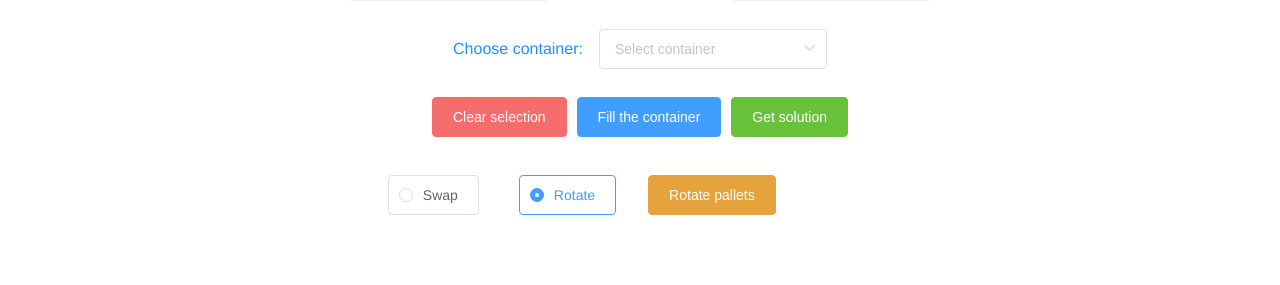
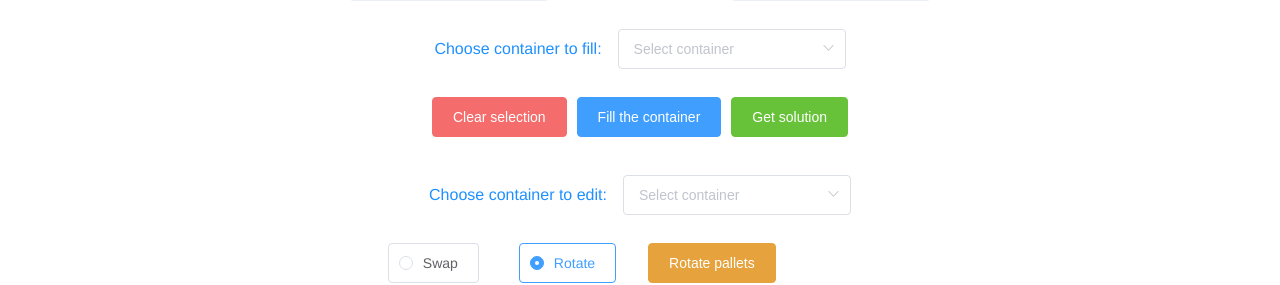
Before and after one commit to dragutin-avdalovic/ContainerPacking, a Vue app: page / in a window 1280 px wide. Shown: the part 616-901 px from the top of the page. Before the commit the page ends 873 px from the top, so only its background shows below. Built offline with nearby package versions, Linux system fonts and the light colour scheme.

Commit message:
A function for dleeting and choosing which container to edit in progress, multiple edit is not alowed so the function is needed

```diff
--- a/src/components/ContainerPacking.vue
+++ b/src/components/ContainerPacking.vue
@@ -56,8 +56,8 @@
           </el-transfer>
         </el-col>
         <el-col class="row-bg-center">
-          <span class="chooseContainer">Choose container:</span>
-          <el-select v-on:change="drawSelectedContainers" style="float: right;" v-model="container" multiple placeholder="Select container">
+          <span class="chooseContainer">Choose container to fill:</span>
+          <el-select style="float: right;" v-model="container" multiple placeholder="Select container">
             <el-option
               v-for="(item, index) in containers"
               :key="item.ID"
@@ -82,6 +82,19 @@
         </canvas>
       </div>
     </el-row>
+    <el-row  class="row-bg-center">
+      <span class="chooseContainer">Choose container to edit:</span>
+      <el-select v-on:change="drawContainer(containerForEdit)" style="float: right;" v-model="containerForEdit" placeholder="Select container">
+        <el-option
+          v-for="(item, index) in containers"
+          :key="item.ID"
+          :value="index"
+        >
+          <span style="float: left; color: #0000ff">{{ item.ID }}</span>
+          <span style="float: right; color: #ff0000; font-size: 13px">W: {{ item.Width }}, H: {{ item.Height }}, T: {{  item.Type}}</span>
+        </el-option>
+      </el-select>
+    </el-row >
     <el-row class="row-bg-center">
       <el-col :xl="12" style="justify-content: flex-end; display: flex;padding-right: 2em;">
         <el-radio v-model="editType" label="Swap" border v-on:change="clearEdit">Swap</el-radio>
@@ -132,7 +145,8 @@ export default {
       filteredObject: {},
       firstForEdit: {},
       secondForEdit: {},
-      containerSwapedBoxes: []
+      containerSwapedBoxes: [],
+      containerForEdit: null
     }
   },
   mounted () {
@@ -537,7 +551,12 @@ export default {
       this.EditQueue = 0
       this.clearContainers()
     },
+    deleteContainers () {
+      var canvasDiv = document.getElementsByClassName('canvas-div')
+      canvasDiv.html = ''
+    },
     drawContainer (containerIndex) {
+      this.deleteContainers()
       this.canvas = document.getElementById('canvas' + containerIndex)
       this.addMouseEvent(this.canvas)
       this.canvas.width = this.containers[containerIndex].Width
```
